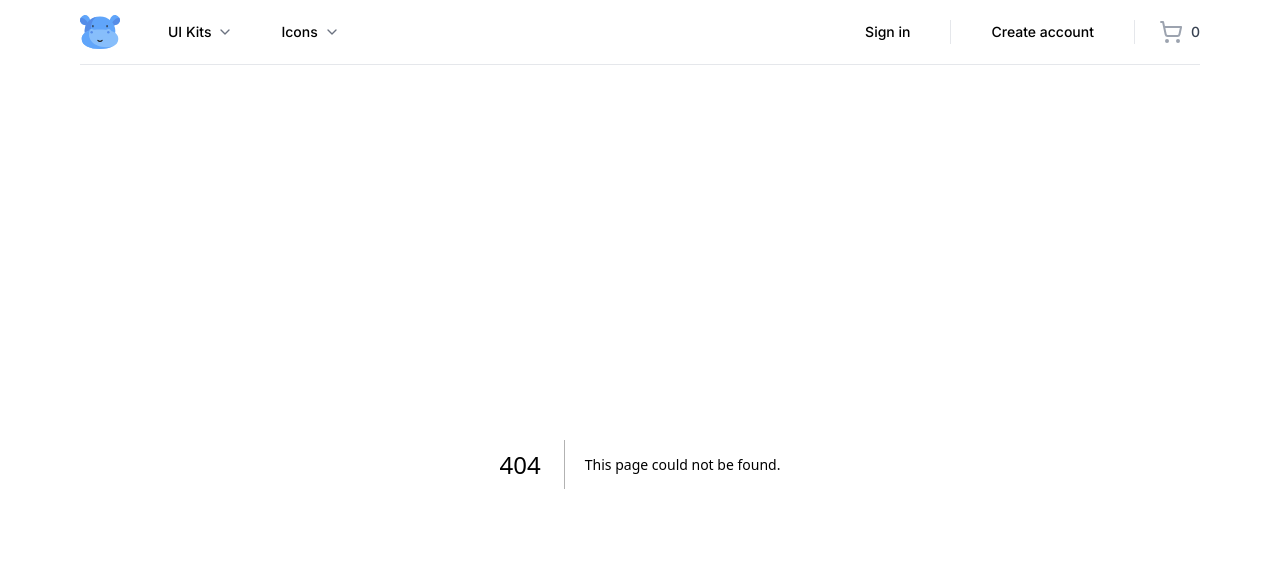
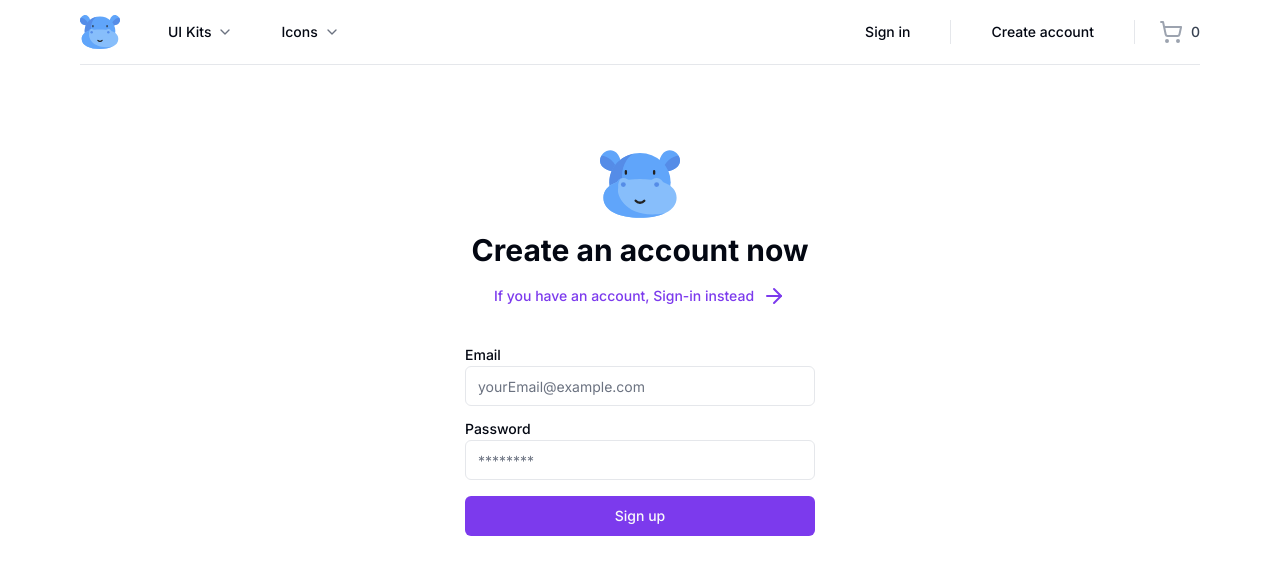
Before and after one commit to Feras532/Digital-Market, a Next.js app: page /sign-up in a window 1280 px wide. Before the commit this address had no page. Shown: the top 574 px of the page. Built offline with nearby package versions, Linux system fonts and the light colour scheme.

Commit message:
signup page

```diff
--- /dev/null
+++ b/src/app/(auth)/sign-up/page.tsx
@@ -0,0 +1,83 @@
+"use client"
+import { Icons } from "@/components/Icons"
+import { Button, buttonVariants } from "@/components/ui/button"
+import { Input } from "@/components/ui/input"
+import { Label } from "@/components/ui/label"
+import { cn } from "@/lib/utils"
+import { ArrowRight } from "lucide-react"
+import Link from "next/link"
+import { useForm } from "react-hook-form"
+import { zodResolver } from "@hookform/resolvers/zod"
+import { AuthCredentialsValidator, TAuthCredentialsValidator } from "@/lib/validators/account-credentials-validator"
+const page = () => {
+
+
+
+    const {
+        register,
+        handleSubmit,
+        formState: { errors },
+    } = useForm<TAuthCredentialsValidator>({
+        resolver: zodResolver(AuthCredentialsValidator),
+    })
+
+
+    const onsubmit = ({ email, password }: TAuthCredentialsValidator) => {
+
+    }
+    return (
+        <>
+            <div className="container relative flex pt-20 flex-col items-center justify-center lg:px-0">
+                {/* for small devices we will have fixed width of 350px */}
+                <div className="mx-auto flex w-full flex-col justify-center space-y-6 sm:w-[350px]">
+                    <div className="flex flex-col items-center space-y-2 text-center">
+                        <Icons.logo className='h-20 w-20' />
+                        <h1 className="text-3xl font-bold">
+                            Create an account now
+                        </h1>
+
+                        <Link href='/sign-in'
+                            className={buttonVariants({ variant: 'link', className: "text-muted-foreground gap-2" })}>
+                            If you have an account, Sign-in instead
+                            <ArrowRight className='3-w 3-h'></ArrowRight>
+                        </Link>
+                    </div>
+
+                    <div className="grid gap-6 ">
+                        <form onSubmit={handleSubmit(onsubmit)}>
+                            <div className="grid gap-2">
+                                <div className="grid gap-1 py-2">
+                                    <Label htmlFor='email'>Email</Label>
+                                    <Input
+                                        {...register("email")}
+                                        className={cn({
+                                            "focus-visible:ring-red-500": errors.email,
+                                        })}
+                                        placeholder="yourEmail@example.com"
+                                    />
+                                </div>
+                            </div>
+
+                            <div className="grid gap-2">
+                                <div className="grid gap-1 py-2">
+                                    <Label htmlFor='email'>Password</Label>
+                                    <Input
+                                        {...register("password")}
+                                        className={cn({
+                                            "focus-visible:ring-red-500": errors.password,
+                                        })}
+                                        placeholder="********"
+                                    />
+                                </div>
+
+                                <Button>Sign up</Button>
+                            </div>
+                        </form>
+                    </div>
+                </div>
+            </div>
+        </>
+    )
+}
+
+export default page
--- /dev/null
+++ b/src/components/ui/input.tsx
@@ -0,0 +1,25 @@
+import * as React from "react"
+
+import { cn } from "@/lib/utils"
+
+export interface InputProps
+  extends React.InputHTMLAttributes<HTMLInputElement> {}
+
+const Input = React.forwardRef<HTMLInputElement, InputProps>(
+  ({ className, type, ...props }, ref) => {
+    return (
+      <input
+        type={type}
+        className={cn(
+          "flex h-10 w-full rounded-md border border-input bg-background px-3 py-2 text-sm ring-offset-background file:border-0 file:bg-transparent file:text-sm file:font-medium placeholder:text-muted-foreground focus-visible:outline-none focus-visible:ring-2 focus-visible:ring-ring focus-visible:ring-offset-2 disabled:cursor-not-allowed disabled:opacity-50",
+          className
+        )}
+        ref={ref}
+        {...props}
+      />
+    )
+  }
+)
+Input.displayName = "Input"
+
+export { Input }
--- /dev/null
+++ b/src/components/ui/label.tsx
@@ -0,0 +1,26 @@
+"use client"
+
+import * as React from "react"
+import * as LabelPrimitive from "@radix-ui/react-label"
+import { cva, type VariantProps } from "class-variance-authority"
+
+import { cn } from "@/lib/utils"
+
+const labelVariants = cva(
+  "text-sm font-medium leading-none peer-disabled:cursor-not-allowed peer-disabled:opacity-70"
+)
+
+const Label = React.forwardRef<
+  React.ElementRef<typeof LabelPrimitive.Root>,
+  React.ComponentPropsWithoutRef<typeof LabelPrimitive.Root> &
+    VariantProps<typeof labelVariants>
+>(({ className, ...props }, ref) => (
+  <LabelPrimitive.Root
+    ref={ref}
+    className={cn(labelVariants(), className)}
+    {...props}
+  />
+))
+Label.displayName = LabelPrimitive.Root.displayName
+
+export { Label }
--- /dev/null
+++ b/src/lib/validators/account-credentials-validator.ts
@@ -0,0 +1,10 @@
+import { z } from "zod"
+
+
+export const AuthCredentialsValidator = z.object({
+    email: z.string().email(),
+    password: z.string().min(8, { message: "Password characters at least 8" })
+})
+
+
+export type TAuthCredentialsValidator = z.infer<typeof AuthCredentialsValidator>
--- a/src/server.ts
+++ b/src/server.ts
@@ -17,13 +17,13 @@
     app.use((req, res) => nextHandler(req, res))
 
     nextApp.prepare().then(() => {
-        payload.logger.info('Next.js is started')
+        // payload.logger.info('Next.js is started')
 
 
         app.listen(PORT, async () => {
-            payload.logger.info(
-                `Next.js App URL: ${process.env.NEXT_PUBLIC_SERVER_URL}`
-            )
+            // payload.logger.info(
+            //     `Next.js App URL: ${process.env.NEXT_PUBLIC_SERVER_URL}`
+            // )
         })
     })
 }
```
Also changed, not shown: package.json (+6 -1 lines), 2 other files (tests, documents, lock files or other folders).
